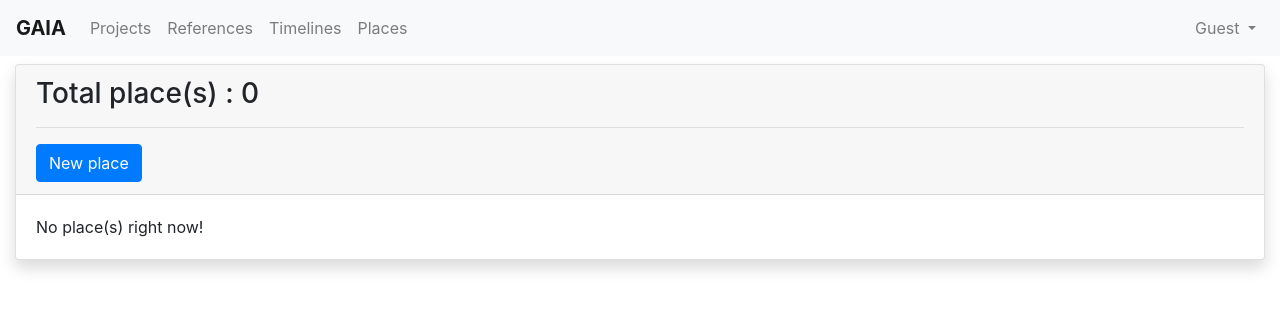
After one commit to mohit4/Gaia, a Django app: page /place/all/ in a window 1280 px wide. The commit adds this page. Shown: the top 310 px of the page. Run offline with Django 3.2, Linux system fonts and the light colour scheme; data that the repository does not hold is empty; some libraries are stand-ins or nearby versions.

Commit message:
Added CRUD Views for Place

```diff
--- a/app/gaia/gaia/urls.py
+++ b/app/gaia/gaia/urls.py
@@ -20,4 +20,5 @@ urlpatterns = [
     path('admin/', admin.site.urls),
     path('', include('project.urls')),
     path('', include('timeline.urls')),
+    path('', include('place.urls')),
 ]
--- a/app/gaia/place/models.py
+++ b/app/gaia/place/models.py
@@ -1,4 +1,5 @@
 from django.db import models
+from django.urls import reverse
 
 from base.models import BaseModel
 from timeline.models import Timeline
@@ -20,6 +21,9 @@ class Place(BaseModel):
     def __str__(self):
         return self.name
 
+    def get_absolute_url(self):
+        return reverse("place:place-detail", kwargs={"pk": self.pk})
+
 
 class Event(BaseModel):
     """
--- /dev/null
+++ b/app/gaia/place/urls.py
@@ -0,0 +1,13 @@
+from django.urls import path
+
+from .views import PlaceListView, PlaceUpdateView, PlaceCreateView, PlaceDeleteView, PlaceDetailView
+
+app_name = 'place'
+
+urlpatterns = [
+    path('place/all/', PlaceListView.as_view(), name='place-list'),
+    path('place/<int:pk>', PlaceDetailView.as_view(), name='place-detail'),
+    path('place/create/', PlaceCreateView.as_view(), name='place-create'),
+    path('place/<int:pk>/update/', PlaceUpdateView.as_view(), name='place-update'),
+    path('place/<int:pk>/delete/', PlaceDeleteView.as_view(), name='place-delete'),
+]
--- a/app/gaia/place/views.py
+++ b/app/gaia/place/views.py
@@ -1,3 +1,55 @@
 from django.shortcuts import render
+from django.views.generic.edit import CreateView, UpdateView, DeleteView
+from django.views.generic.detail import DetailView
+from django.views.generic.list import ListView
+from django.contrib.messages.views import SuccessMessageMixin
+from django.urls import reverse_lazy
 
-# Create your views here.
+from .models import Place
+
+
+class PlaceListView(ListView):
+    """
+    Listing all the place
+    """
+    template_name = 'place/place_list.html'
+    model = Place
+    context_object_name = 'places'
+
+
+class PlaceDetailView(DetailView):
+    """
+    Details of a place
+    """
+    template_name = 'place/place_detail.html'
+    model = Place
+    context_object_name = 'place'
+
+
+class PlaceCreateView(SuccessMessageMixin, CreateView):
+    """
+    Creating a new place
+    """
+    template_name = 'place/place_create.html'
+    model = Place
+    fields = ('name', 'description', 'domain', 'timeline',)
+    success_message = 'New place created!'
+
+
+class PlaceUpdateView(SuccessMessageMixin, UpdateView):
+    """
+    Updating a new place
+    """
+    template_name = 'place/place_update.html'
+    model = Place
+    fields = ('description', 'domain', 'timeline',)
+    success_message = 'Place updated!'
+
+
+class PlaceDeleteView(DeleteView):
+    """
+    Deleting an existing place
+    """
+    template_name = 'place/place_detail.html'
+    model = Place
+    success_url = reverse_lazy('place:place-list')
--- a/app/gaia/templates/navbar.html
+++ b/app/gaia/templates/navbar.html
@@ -15,6 +15,9 @@
             <li class="nav-item">
                 <a class="nav-link" href="{% url 'timeline:timeline-list' %}">Timelines</a>
             </li>
+            <li class="nav-item">
+                <a class="nav-link" href="{% url 'place:place-list' %}">Places</a>
+            </li>
         </ul>
         <ul class="navbar-nav ml-auto">
             <li class="nav-item dropdown">
--- /dev/null
+++ b/app/gaia/templates/place/place_list.html
@@ -0,0 +1,30 @@
+{% extends 'base.html' %}
+
+{% block content %}
+
+<div class="container-fluid my-2">
+    <div class="row">
+        <div class="col-12">
+
+<div class="card shadow mb-5 bg-white rounded">
+  <div class="card-header">
+    <h3>Total place(s) : {{ places.count }}</h3>
+    <hr>
+    <a href="{% url 'place:place-create' %}" class="btn btn-primary">New place</a>
+  </div>
+  <div class="card-body">
+    <div class="list-group">
+      {% for place in places %}
+        <a href="{% url 'place:place-detail' pk=place.pk %}" class="list-group-item list-group-item-action">{{ place.name }}</a>
+      {% empty %}
+        No place(s) right now!
+      {% endfor %}
+    </div>
+  </div>
+</div>
+
+        </div>
+    </div>
+</div>
+
+{% endblock content %}
```
Also changed, not shown: app/gaia/templates/place/place_create.html (added, +26 -0 lines), app/gaia/templates/place/place_detail.html (added, +62 -0 lines), app/gaia/templates/place/place_update.html (added, +26 -0 lines).
